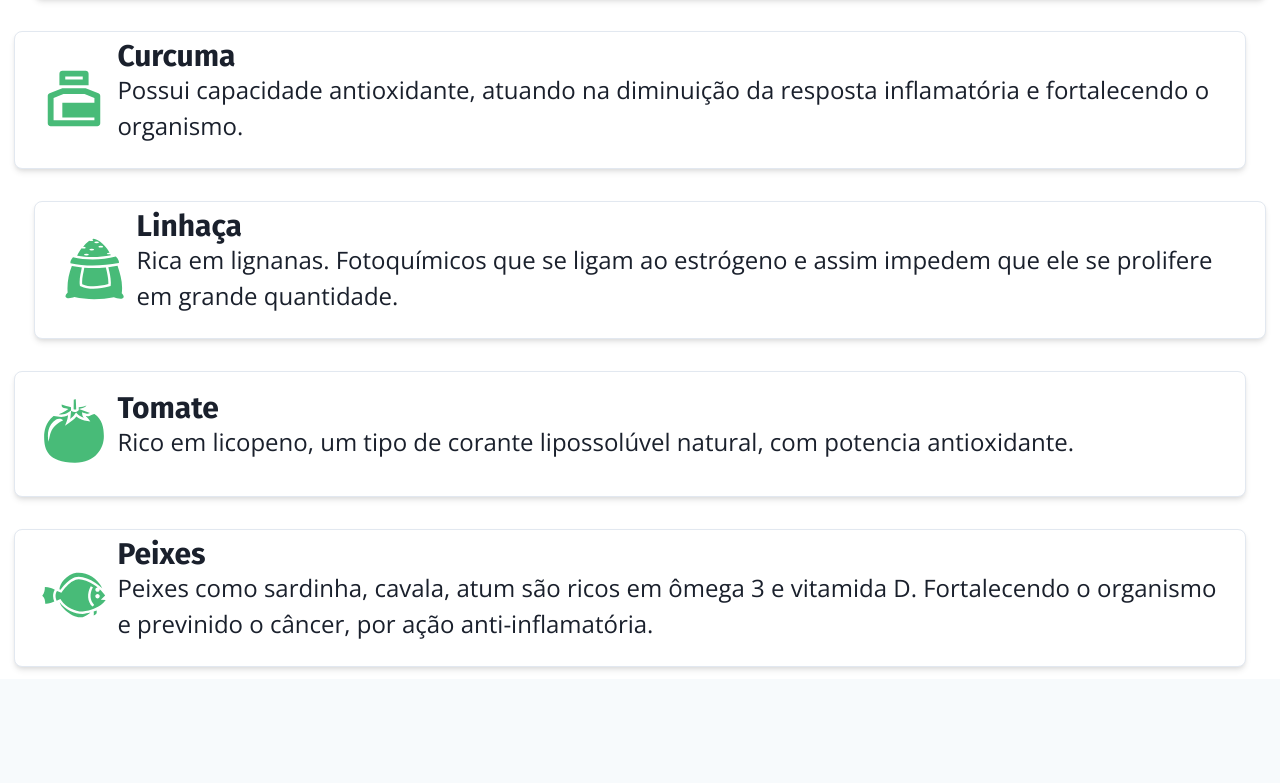
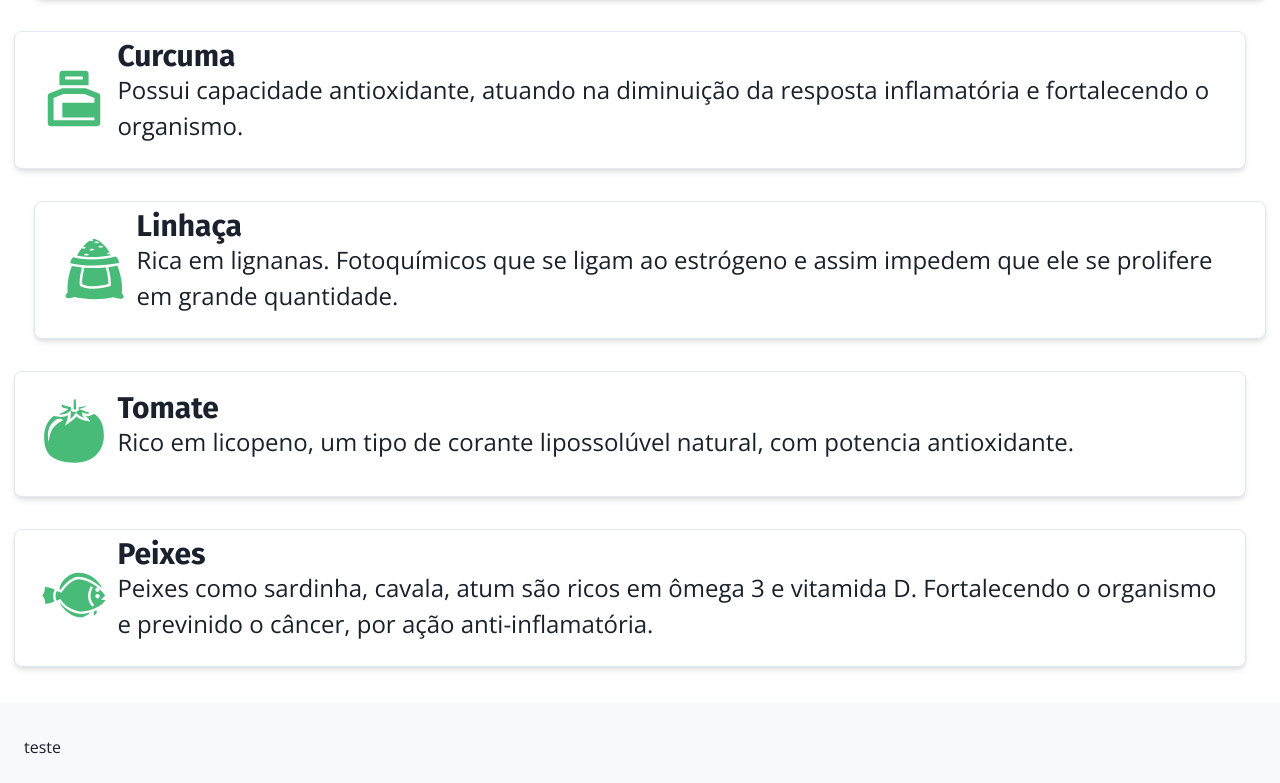
Before and after one commit to rocooliveira/nutricao-prevencao-cancer, a Next.js app: page / in a window 1280 px wide. Shown: the part 2806-3589 px from the top of the page. Before the commit the page ends 3485 px from the top, so only its background shows below. Built offline with nearby package versions, Linux system fonts and the light colour scheme.

Commit message:
1 file modified

```diff
--- a/src/pages/index.tsx
+++ b/src/pages/index.tsx
@@ -64,7 +64,7 @@ export default function Home() {
               </Stack>
             </Stack>
 
-            <Stack bg="white" pt={6}>
+            <Stack bg="white" py={6}>
               <Flex direction="column" textAlign="center" p={5}>
                 <Text
                   fontFamily="Fira Sans"
@@ -166,6 +166,10 @@ export default function Home() {
               </Stack>
             </Stack>
           </Flex>
+
+          <Flex p={6} direction="column">
+            <Text>teste</Text>
+          </Flex>
         </Stack>
       </main>
     </div>
```
